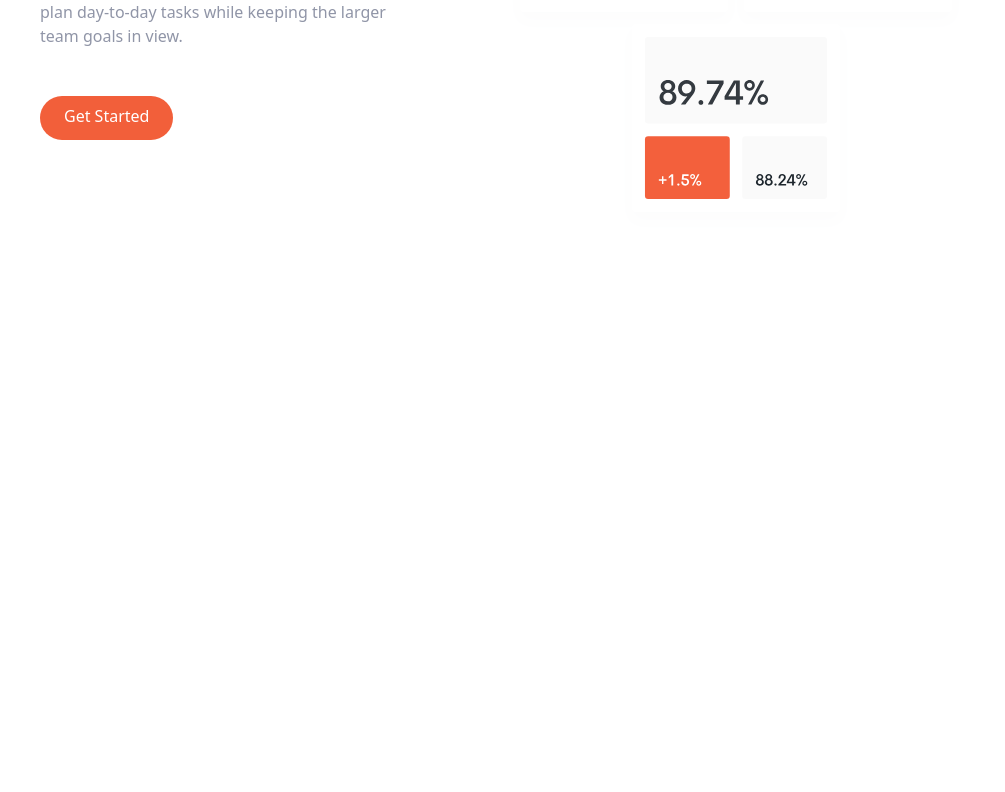
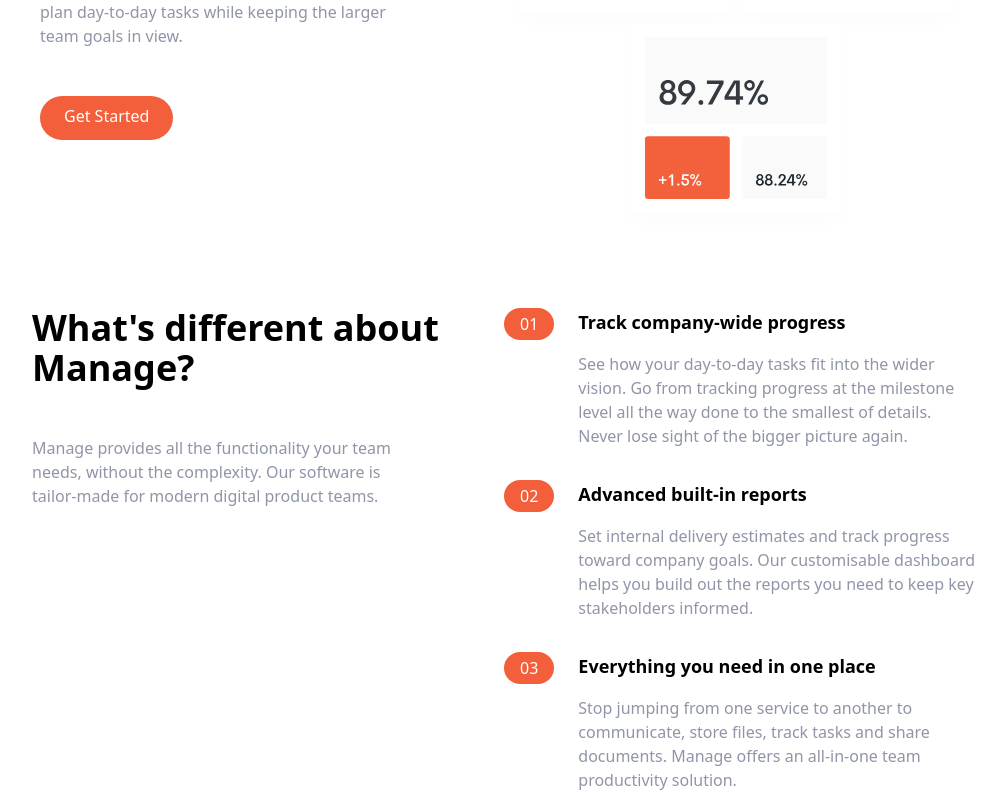
Before and after one commit to danielkim2711/tailwind-landing-page, a React (Create React App) app: page / in a window 1280 px wide. Shown: the part 348-1140 px from the top of the page, without its empty margins (136-1141 px from the left). Before the commit the page ends 800 px from the top, so only its background shows below. Built offline with nearby package versions, Linux system fonts and the light colour scheme; the HTML template or start-up script is replaced by a standard one.

Commit message:
Add Features component

```diff
--- a/src/App.js
+++ b/src/App.js
@@ -2,12 +2,14 @@
 
 import Navbar from './components/Navbar';
 import Hero from './components/Hero';
+import Features from './components/Features.jsx';
 
 function App() {
   return (
     <BrowserRouter>
       <Navbar />
       <Hero />
+      <Features />
     </BrowserRouter>
   );
 }
--- /dev/null
+++ b/src/components/Features.jsx
@@ -0,0 +1,106 @@
+import React from 'react';
+
+const Features = () => {
+  return (
+    <section id='features'>
+      {/* Flex Container */}
+      <div className='container flex flex-col px-4 mx-auto mt-10 space-y-12 md:space-y-0 md:flex-row'>
+        {/* What's Different */}
+        <div className='flex flex-col space-y-12 md:w-1/2'>
+          <h2 className='max-w-md text-4xl font-bold text-center md:text-left'>
+            What's different about Manage?
+          </h2>
+          <p className='max-w-sm text-center text-darkGrayishBlue md:text-left'>
+            Manage provides all the functionality your team needs, without the
+            complexity. Our software is tailor-made for modern digital product
+            teams.
+          </p>
+        </div>
+
+        {/* Numbered List */}
+        <div className='flex flex-col space-y-8 md:w-1/2'>
+          {/* List Item 1 */}
+          <div className='flex flex-col space-y-3 md:space-y-0 md:space-x-6 md:flex-row'>
+            {/* Heading */}
+            <div className='rounded-l-full bg-brightRedSupLight md:bg-transparent'>
+              <div className='flex items-center space-x-2'>
+                <div className='px-4 py-2 text-white rounded-full md:py-1 bg-brightRed'>
+                  01
+                </div>
+                <h3 className='text-base font-bold md:mb-4 md:hidden'>
+                  Track company-wide progress
+                </h3>
+              </div>
+            </div>
+
+            <div>
+              <h3 className='hidden mb-4 text-lg font-bold md:block'>
+                Track company-wide progress
+              </h3>
+              <p className='text-darkGrayishBlue'>
+                See how your day-to-day tasks fit into the wider vision. Go from
+                tracking progress at the milestone level all the way done to the
+                smallest of details. Never lose sight of the bigger picture
+                again.
+              </p>
+            </div>
+          </div>
+
+          {/* List Item 2 */}
+          <div className='flex flex-col space-y-3 md:space-y-0 md:space-x-6 md:flex-row'>
+            {/* Heading */}
+            <div className='rounded-l-full bg-brightRedSupLight md:bg-transparent'>
+              <div className='flex items-center space-x-2'>
+                <div className='px-4 py-2 text-white rounded-full md:py-1 bg-brightRed'>
+                  02
+                </div>
+                <h3 className='text-base font-bold md:mb-4 md:hidden'>
+                  Advanced built-in reports
+                </h3>
+              </div>
+            </div>
+
+            <div>
+              <h3 className='hidden mb-4 text-lg font-bold md:block'>
+                Advanced built-in reports
+              </h3>
+              <p className='text-darkGrayishBlue'>
+                Set internal delivery estimates and track progress toward
+                company goals. Our customisable dashboard helps you build out
+                the reports you need to keep key stakeholders informed.
+              </p>
+            </div>
+          </div>
+
+          {/* List Item 3 */}
+          <div className='flex flex-col space-y-3 md:space-y-0 md:space-x-6 md:flex-row'>
+            {/* Heading */}
+            <div className='rounded-l-full bg-brightRedSupLight md:bg-transparent'>
+              <div className='flex items-center space-x-2'>
+                <div className='px-4 py-2 text-white rounded-full md:py-1 bg-brightRed'>
+                  03
+                </div>
+                <h3 className='text-base font-bold md:mb-4 md:hidden'>
+                  Everything you need in one place
+                </h3>
+              </div>
+            </div>
+
+            <div>
+              <h3 className='hidden mb-4 text-lg font-bold md:block'>
+                Everything you need in one place
+              </h3>
+              <p className='text-darkGrayishBlue'>
+                Stop jumping from one service to another to communicate, store
+                files, track tasks and share documents. Manage offers an
+                all-in-one team productivity solution.
+              </p>
+            </div>
+          </div>
+        </div>
+      </div>
+    </section>
+  );
+};
+
+export default Features;
--- a/src/components/Hero.jsx
+++ b/src/components/Hero.jsx
@@ -5,7 +5,9 @@
 const Hero = () => {
   return (
     <section id='hero'>
+      {/* Flex Container */}
       <div className='container flex flex-col-reverse items-center px-6 mx-auto mt-10 space-y-0 md:space-y-0 md:flex-row'>
+        {/* Left Item */}
         <div className='flex flex-col mb-32 space-y-12 md:w-1/2'>
           <h1 className='max-w-md text-4xl font-bold text-center md:text-5xl md:text-left'>
             Bring everyone together to build better products
@@ -23,7 +25,7 @@
             </Link>
           </div>
         </div>
-
+        {/* Image */}
         <div className='md:w-1/2'>
           <img src={illustrationIntro} alt='' />
         </div>
--- a/src/components/Navbar.jsx
+++ b/src/components/Navbar.jsx
@@ -5,11 +5,13 @@
 const Navbar = () => {
   return (
     <nav className='relative container mx-auto p-6'>
+      {/* Flex Container */}
       <div className='flex items-center justify-between'>
+        {/* Logo */}
         <div className='pt-2'>
           <img src={companyLogo} alt='' />
         </div>
-
+        {/* Menu Items */}
         <div className='hidden space-x-6 md:flex'>
           <Link to='#' className='hover:text-darkGrayishBlue'>
             Pricing
@@ -27,7 +29,7 @@
             Community
           </Link>
         </div>
-
+        {/* Button */}
         <Link
           to='#'
           className='hidden p-3 px-6 pt-2 text-white bg-brightRed rounded-full baseline hover:bg-brightRedLight md:block'
```
